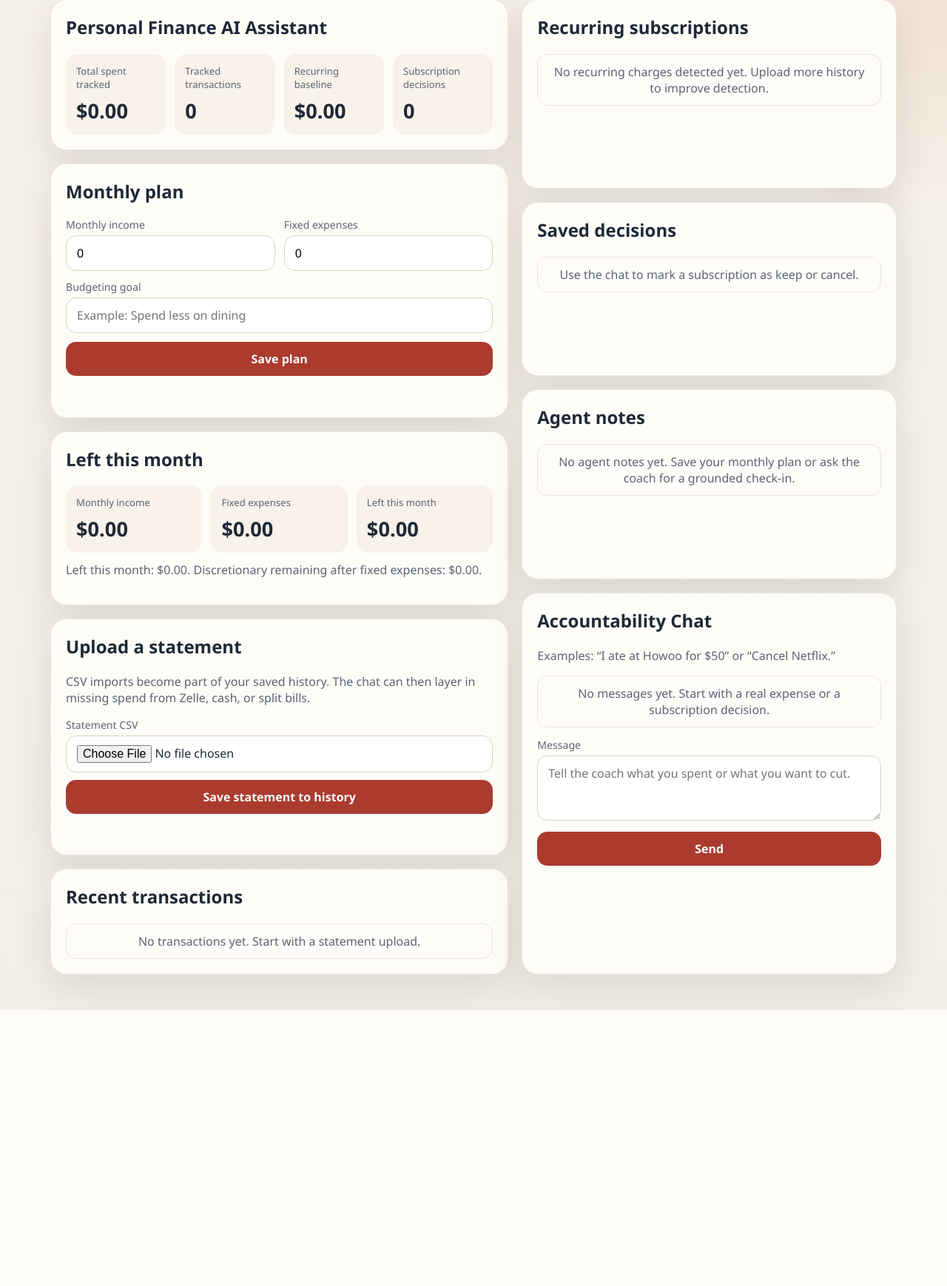
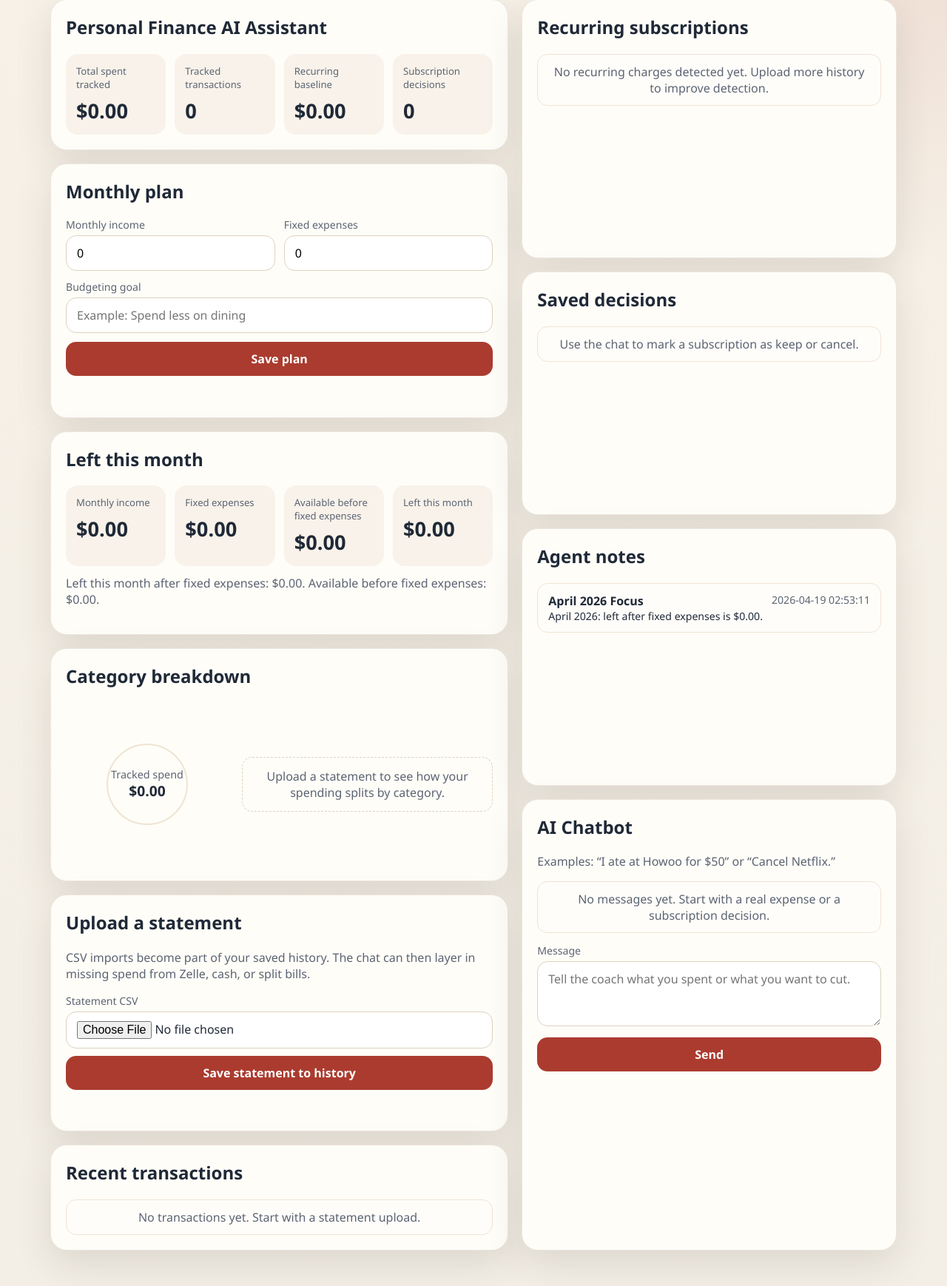
Before and after one commit to mren08/Personal-Finance-Assistant, a Flask app: page / in a window 1280 px wide. Shown: the part 183-1921 px from the top of the page at 74% size. Before the commit the page ends 1548 px from the top, so only its background shows below. Run offline with Flask 3, Linux system fonts and the light colour scheme; the visitor is signed in with stand-in values (Sample User, id 1); data comes from the database, SQL or seed files in the repository; data that the repository does not hold is empty.

Commit message:
fix: tighten monthly coaching and dashboard insights

```diff
--- a/app.py
+++ b/app.py
@@ -23,33 +23,17 @@ class _FallbackAgentClient:
         monthly_summary = context.get("monthly_summary") or {}
         financial_profile = context.get("financial_profile") or {}
         goal = str(financial_profile.get("budgeting_goal") or "").strip()
-        discretionary_remaining = monthly_summary.get("discretionary_remaining")
+        available_before_fixed = monthly_summary.get("available_before_fixed")
         leftover_money = monthly_summary.get("leftover_money")
-        note_content = ""
-
-        if isinstance(discretionary_remaining, (int, float)):
-            reply = (
-                f"You have ${float(discretionary_remaining):.2f} left after fixed expenses this month."
-            )
-            note_content = reply
+        if isinstance(leftover_money, (int, float)):
+            reply = f"You have ${float(leftover_money):.2f} left this month after fixed expenses."
             if goal:
                 reply = f"{reply} That only matters if you still act on: {goal}."
-        elif isinstance(leftover_money, (int, float)):
-            reply = f"You have ${float(leftover_money):.2f} left this month before fixed-expense pressure."
-            note_content = reply
+        elif isinstance(available_before_fixed, (int, float)):
+            reply = f"You have ${float(available_before_fixed):.2f} available before fixed expenses this month."
         else:
             reply = FALLBACK_REPLY
-
-        actions = []
-        if note_content:
-            actions.append(
-                {
-                    "type": "save_agent_note",
-                    "note_type": "monthly_focus",
-                    "content": note_content,
-                }
-            )
-        return {"reply": reply, "actions": actions}
+        return {"reply": reply, "actions": []}
 
 
 def build_agent_service() -> AgentService:
@@ -59,6 +43,85 @@ def build_agent_service() -> AgentService:
         except Exception:
             pass
     return AgentService(llm_client=_FallbackAgentClient())
+
+
+def _current_month_key() -> str:
+    return datetime.now(UTC).strftime("%Y-%m")
+
+
+def _current_month_label() -> str:
+    return datetime.now(UTC).strftime("%B %Y")
+
+
+def _display_merchant(name: str) -> str:
+    cleaned = str(name).replace(".COM", "").replace(".com", "").strip()
+    if cleaned.isupper():
+        return cleaned.title()
+    return cleaned
+
+
+def _build_month_focus_note(profile: dict, summary: dict) -> str:
+    segments = [
+        f"{_current_month_label()}: left after fixed expenses is ${summary['leftover_money']:.2f}."
+    ]
+
+    category_breakdown = profile.get("category_breakdown") or []
+    if category_breakdown:
+        biggest = category_breakdown[0]
+        segments.append(
+            f"Biggest category is {biggest['category']} at ${biggest['amount']:.2f} ({biggest['percentage']:.2f}% of tracked spending)."
+        )
+
+    subscriptions = profile.get("subscriptions") or []
+    recurring_total = float(profile.get("monthly_recurring_total") or 0)
+    if subscriptions:
+        top_names = ", ".join(_display_merchant(item["merchant"]) for item in subscriptions[:3])
+        segments.append(
+            f"Recurring charges are ${recurring_total:.2f}/month across {len(subscriptions)} services, led by {top_names}."
+        )
+
+    goal = str((profile.get("financial_profile") or {}).get("budgeting_goal") or "").strip()
+    if goal:
+        segments.append(f"Budget goal: {goal}.")
+
+    return " ".join(segments)
+
+
+def _build_proactive_chat_message(profile: dict) -> str | None:
+    category_breakdown = profile.get("category_breakdown") or []
+    subscriptions = profile.get("subscriptions") or []
+    monthly_summary = profile.get("monthly_summary") or {}
+    if not category_breakdown and not subscriptions and not monthly_summary:
+        return None
+
+    parts = []
+    leftover_money = monthly_summary.get("leftover_money")
+    if isinstance(leftover_money, (int, float)):
+        parts.append(f"You have ${float(leftover_money):.2f} left this month after fixed expenses.")
+
+    if category_breakdown:
+        biggest = category_breakdown[0]
+        parts.append(
+            f"Your biggest category is {biggest['category']} at ${biggest['amount']:.2f} ({biggest['percentage']:.2f}%)."
+        )
+
+    if subscriptions:
+        recurring_total = float(profile.get("monthly_recurring_total") or 0)
+        top_names = ", ".join(_display_merchant(item["merchant"]) for item in subscriptions[:3])
+        parts.append(
+            f"I noticed recurring charges totaling ${recurring_total:.2f}/month across {len(subscriptions)} services, including {top_names}. Are you sure you want to keep those?"
+        )
+
+    if not parts:
+        return None
+    return " ".join(parts)
+
+
+def _extract_monthly_focus_content(actions: list[dict]) -> str | None:
+    for action in reversed(actions):
+        if action.get("type") == "save_agent_note" and action.get("note_type") == "monthly_focus":
+            return action.get("content")
+    return None
 
 def _parse_float(form, field: str, default: float = 0.0) -> float:
     raw = form.get(field, str(default)).strip()
@@ -213,6 +276,18 @@ def create_app() -> Flask:
             raise PermissionError("Sign in first.")
         return user_id
 
+    def maybe_seed_proactive_chat(user_id: int, profile: dict) -> None:
+        storage = get_storage()
+        if storage.list_chat_messages(user_id):
+            return
+
+        if not profile.get("transaction_count"):
+            return
+
+        proactive_message = _build_proactive_chat_message(profile)
+        if proactive_message:
+            storage.add_chat_message(user_id, "assistant", proactive_message)
+
     def refresh_user_summary(user_id: int) -> dict:
         storage = get_storage()
         profile = storage.get_dashboard_data(user_id)
@@ -229,7 +304,7 @@ def create_app() -> Flask:
         )
         storage.save_monthly_summary(
             user_id,
-            month_key=datetime.now(UTC).strftime("%Y-%m"),
+            month_key=_current_month_key(),
             income=summary["monthly_income"],
             fixed_expenses=summary["fixed_expenses"],
             tracked_spending=summary["tracked_spending"],
@@ -237,22 +312,35 @@ def create_app() -> Flask:
             leftover_money=summary["leftover_money"],
             discretionary_remaining=summary["discretionary_remaining"],
             summary_text=(
-                f"Left this month: ${summary['leftover_money']:.2f}. "
-                f"Discretionary remaining after fixed expenses: ${summary['discretionary_remaining']:.2f}."
+                f"Left this month after fixed expenses: ${summary['leftover_money']:.2f}. "
+                f"Available before fixed expenses: ${summary['available_before_fixed']:.2f}."
             ),
         )
         return storage.get_dashboard_data(user_id)
+
+    def update_current_month_focus_note(user_id: int, profile: dict, content: str | None = None) -> dict:
+        summary = profile.get("monthly_summary") or {}
+        if not summary:
+            return profile
+
+        get_storage().replace_agent_note(
+            user_id,
+            note_type=f"{_current_month_label()} focus",
+            content=content or _build_month_focus_note(profile, summary),
+        )
+        return get_storage().get_dashboard_data(user_id)
 
     def apply_agent_actions(user_id: int, actions: list[dict]) -> None:
         storage = get_storage()
         for action in actions:
             action_type = action.get("type")
             if action_type == "save_agent_note":
-                storage.save_agent_note(
-                    user_id,
-                    note_type=action["note_type"],
-                    content=action["content"],
-                )
+                if action["note_type"] != "monthly_focus":
+                    storage.save_agent_note(
+                        user_id,
+                        note_type=action["note_type"],
+                        content=action["content"],
+                    )
             elif action_type == "save_monthly_income":
                 current_profile = storage.get_financial_profile(user_id) or {}
                 storage.upsert_financial_profile(
@@ -302,6 +390,9 @@ def create_app() -> Flask:
             user = get_storage().get_user(user_id)
             if user:
                 profile = refresh_user_summary(user_id)
+                profile = update_current_month_focus_note(user_id, profile)
+                maybe_seed_proactive_chat(user_id, profile)
+                profile = get_storage().get_dashboard_data(user_id)
             else:
                 session.pop("user_id", None)
 
@@ -358,6 +449,7 @@ def create_app() -> Flask:
             budgeting_goal=str(payload.get("budgeting_goal", "")).strip(),
         )
         profile = refresh_user_summary(user_id)
+        profile = update_current_month_focus_note(user_id, profile)
         return jsonify({"profile": profile})
 
     @app.route("/api/analyze", methods=["POST"])
@@ -478,11 +570,15 @@ def create_app() -> Flask:
                 message="I uploaded a new statement. Update my coaching notes.",
                 agent_context=profile,
             )
+            monthly_focus_content = _extract_monthly_focus_content(agent_result["actions"])
             apply_agent_actions(user_id, agent_result["actions"])
+            profile = refresh_user_summary(user_id)
+            profile = update_current_month_focus_note(user_id, profile, monthly_focus_content)
+            maybe_seed_proactive_chat(user_id, profile)
             return jsonify(
                 {
                     "saved_transactions": len(transactions),
-                    "profile": refresh_user_summary(user_id),
+                    "profile": get_storage().get_dashboard_data(user_id),
                 }
             )
         except ValueError as exc:
@@ -512,6 +608,7 @@ def create_app() -> Flask:
 
         profile = refresh_user_summary(user_id)
         agent_result = get_agent_service().run_chat_turn(message=message, agent_context=profile)
+        monthly_focus_content = _extract_monthly_focus_content(agent_result["actions"])
         apply_agent_actions(user_id, agent_result["actions"])
 
         reply = agent_result["reply"] or heuristic_result["reply"]
@@ -519,6 +616,7 @@ def create_app() -> Flask:
         storage.add_chat_message(user_id, "assistant", reply)
 
         updated_profile = refresh_user_summary(user_id)
+        updated_profile = update_current_month_focus_note(user_id, updated_profile, monthly_focus_content)
         return jsonify(
             {
                 "reply": reply,
--- a/templates/index.html
+++ b/templates/index.html
@@ -163,8 +163,62 @@
     }
     .summary-grid {
       display: grid;
-      grid-template-columns: repeat(3, 1fr);
+      grid-template-columns: repeat(4, 1fr);
       gap: 12px;
+    }
+    .chart-panel {
+      display: grid;
+      grid-template-columns: 220px 1fr;
+      gap: 18px;
+      align-items: center;
+    }
+    .chart-wrap {
+      display: flex;
+      justify-content: center;
+      align-items: center;
+    }
+    .chart-wrap svg {
+      width: 220px;
+      height: 220px;
+      overflow: visible;
+    }
+    .chart-center {
+      fill: var(--card);
+      stroke: #efe4d3;
+      stroke-width: 2;
+    }
+    .chart-total {
+      font-size: 0.9rem;
+      fill: var(--muted);
+      text-anchor: middle;
+    }
+    .chart-total-amount {
+      font-size: 1.2rem;
+      font-weight: 700;
+      fill: var(--ink);
+      text-anchor: middle;
+    }
+    .legend {
+      list-style: none;
+      margin: 0;
+      padding: 0;
+      display: grid;
+      gap: 10px;
+    }
+    .legend-item {
+      display: grid;
+      grid-template-columns: auto 1fr auto;
+      gap: 10px;
+      align-items: center;
+      border: 1px solid #efe4d3;
+      border-radius: 14px;
+      padding: 10px 12px;
+      background: #fffdfa;
+    }
+    .legend-swatch {
+      width: 12px;
+      height: 12px;
+      border-radius: 999px;
     }
     .metric {
       background: #f8f2ea;
@@ -232,7 +286,7 @@
     .good { color: var(--good); }
     .bad { color: var(--bad); }
     @media (max-width: 980px) {
-      .hero, .dashboard, .metric-grid, .hero-points, .summary-grid, .profile-form {
+      .hero, .dashboard, .metric-grid, .hero-points, .summary-grid, .profile-form, .chart-panel {
         grid-template-columns: 1fr;
       }
     }
@@ -365,6 +419,10 @@
                 <div class="value" id="fixed-expenses-value">${{ '%.2f'|format(profile.monthly_summary.fixed_expenses if profile.monthly_summary else 0) }}</div>
               </div>
               <div class="metric">
+                <div class="label">Available before fixed expenses</div>
+                <div class="value" id="available-before-fixed">${{ '%.2f'|format(profile.monthly_summary.available_before_fixed if profile.monthly_summary else 0) }}</div>
+              </div>
+              <div class="metric">
                 <div class="label">Left this month</div>
                 <div class="value" id="leftover-money">${{ '%.2f'|format(profile.monthly_summary.leftover_money if profile.monthly_summary else 0) }}</div>
               </div>
@@ -372,6 +430,36 @@
             <p class="muted" id="summary-text" style="margin-top:12px;">
               {{ profile.monthly_summary.summary_text if profile.monthly_summary else 'Set your monthly income and fixed expenses to calculate real remaining room.' }}
             </p>
+          </div>
+
+          <div class="panel">
+            <h2>Category breakdown</h2>
+            <div class="chart-panel">
+              <div class="chart-wrap">
+                <svg id="category-donut-chart" viewBox="0 0 220 220" role="img" aria-label="Spending category breakdown donut chart">
+                  <g id="category-donut-slices"></g>
+                  <circle class="chart-center" cx="110" cy="110" r="54"></circle>
+                  <text class="chart-total" x="110" y="102">Tracked spend</text>
+                  <text class="chart-total-amount" id="category-donut-total" x="110" y="126">${{ '%.2f'|format(profile.total_spent or 0) }}</text>
+                </svg>
+              </div>
+              <ul class="legend" id="category-breakdown-legend">
+                {% if profile.category_breakdown %}
+                  {% for item in profile.category_breakdown %}
+                    <li class="legend-item">
+                      <span class="legend-swatch"></span>
+                      <div>
+                        <strong>{{ item.category }}</strong>
+                        <div class="small muted">{{ '%.2f'|format(item.percentage) }}% of tracked spend</div>
+                      </div>
+                      <strong>${{ '%.2f'|format(item.amount) }}</strong>
+                    </li>
+                  {% endfor %}
+                {% else %}
+                  <li class="empty">Upload a statement to see how your spending splits by category.</li>
+                {% endif %}
+              </ul>
+            </div>
           </div>
 
           <div class="panel">
@@ -469,7 +557,7 @@
           </div>
 
           <div class="panel">
-            <h2>Accountability Chat</h2>
+            <h2>AI Chatbot</h2>
             <p class="muted">Examples: “I ate at Howoo for $50” or “Cancel Netflix.”</p>
             <ul class="list messages" id="messages-list">
               {% if profile.messages %}
@@ -510,6 +598,7 @@
         document.getElementById("decision-count").textContent = (profile.subscription_decisions || []).length;
         document.getElementById("monthly-income-value").textContent = money((profile.monthly_summary || {}).income);
         document.getElementById("fixed-expenses-value").textContent = money((profile.monthly_summary || {}).fixed_expenses);
+        document.getElementById("available-before-fixed").textContent = money((profile.monthly_summary || {}).available_before_fixed);
         document.getElementById("leftover-money").textContent = money((profile.monthly_summary || {}).leftover_money);
         document.getElementById("summary-text").textContent = (profile.monthly_summary || {}).summary_text || "Set your monthly income and fixed expenses to calculate real remaining room.";
 
@@ -521,8 +610,58 @@
         renderTransactions(profile.recent_transactions || []);
         renderSubscriptions(profile.subscriptions || []);
         renderDecisions(profile.subscription_decisions || []);
+        renderCategoryBreakdown(profile.category_breakdown || [], profile.total_spent || 0);
         renderAgentNotes(profile.agent_notes || []);
         renderMessages(profile.messages || []);
+      }
+
+      const DONUT_COLORS = ["#ab3b2f", "#d57a32", "#e1b24b", "#6c8a4f", "#3f6f73", "#845a9b", "#bf6d7f"];
+
+      function polarToCartesian(cx, cy, radius, angleInDegrees) {
+        const angleInRadians = (angleInDegrees - 90) * Math.PI / 180.0;
+        return {
+          x: cx + (radius * Math.cos(angleInRadians)),
+          y: cy + (radius * Math.sin(angleInRadians)),
+        };
+      }
+
+      function describeArc(cx, cy, radius, startAngle, endAngle) {
+        const start = polarToCartesian(cx, cy, radius, endAngle);
+        const end = polarToCartesian(cx, cy, radius, startAngle);
+        const largeArcFlag = endAngle - startAngle <= 180 ? "0" : "1";
+        return `M ${start.x} ${start.y} A ${radius} ${radius} 0 ${largeArcFlag} 0 ${end.x} ${end.y}`;
+      }
+
+      function renderCategoryBreakdown(breakdown, totalSpent) {
+        const slices = document.getElementById("category-donut-slices");
+        const legend = document.getElementById("category-breakdown-legend");
+        document.getElementById("category-donut-total").textContent = money(totalSpent || 0);
+
+        if (!breakdown.length) {
+          slices.innerHTML = "";
+          legend.innerHTML = '<li class="empty">Upload a statement to see how your spending splits by category.</li>';
+          return;
+        }
+
+        let startAngle = 0;
+        slices.innerHTML = breakdown.map((item, index) => {
+          const sweep = Math.max((item.percentage / 100) * 360, 0.6);
+          const path = describeArc(110, 110, 78, startAngle, startAngle + sweep);
+          const color = DONUT_COLORS[index % DONUT_COLORS.length];
+          startAngle += sweep;
+          return `<path d="${path}" stroke="${color}" stroke-width="44" fill="none" stroke-linecap="butt"></path>`;
+        }).join("");
+
+        legend.innerHTML = breakdown.map((item, index) => `
+          <li class="legend-item">
+            <span class="legend-swatch" style="background:${DONUT_COLORS[index % DONUT_COLORS.length]};"></span>
+            <div>
+              <strong>${item.category}</strong>
+              <div class="small muted">${item.percentage.toFixed(2)}% of tracked spend</div>
+            </div>
+            <strong>${money(item.amount)}</strong>
+          </li>
+        `).join("");
       }
 
       function renderTransactions(transactions) {
@@ -661,7 +800,7 @@
         event.preventDefault();
         const input = document.getElementById("chat-input");
         const status = document.getElementById("chat-status");
-        status.textContent = "Coach is responding...";
+        status.textContent = "AI Chatbot is responding...";
 
         const response = await fetch("/api/chat", {
           method: "POST",
```
Also changed, not shown: financial_state.py (+4 -3 lines), storage.py (+36 -1 lines), tests/test_agent_service.py (+11 -11 lines), tests/test_app_routes.py (+46 -4 lines).
